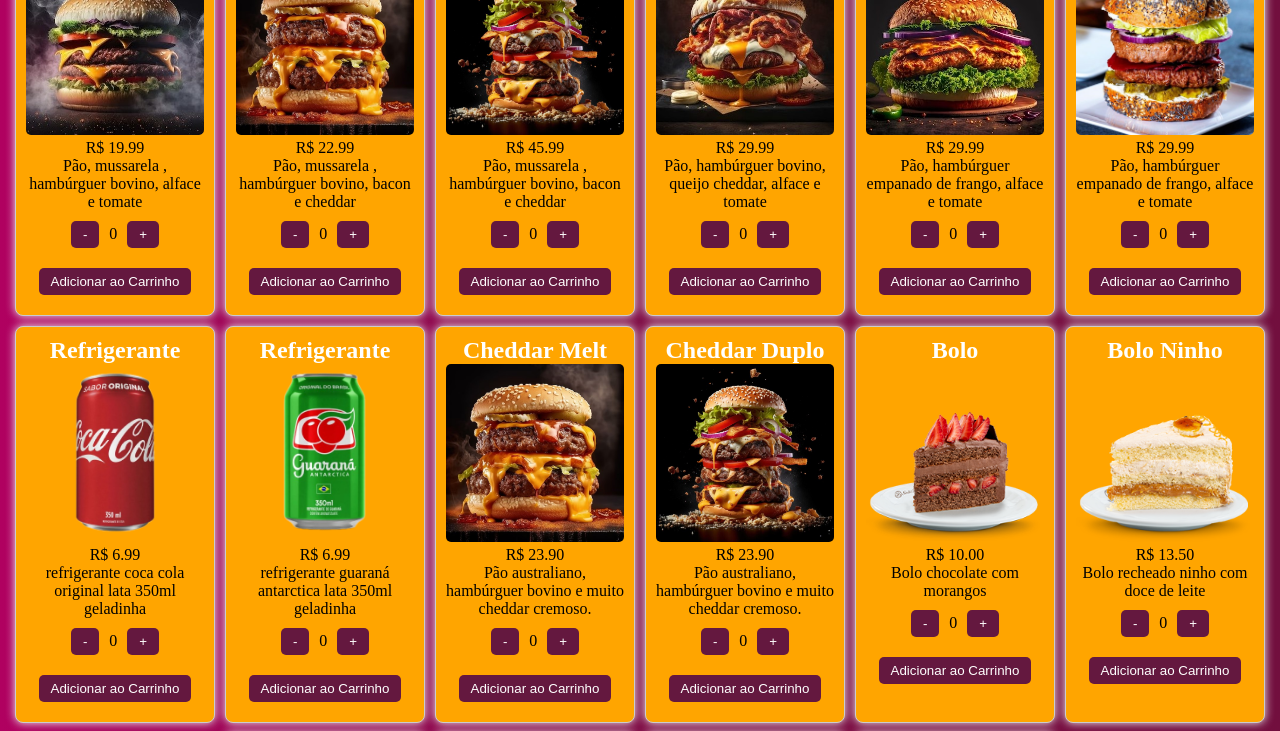
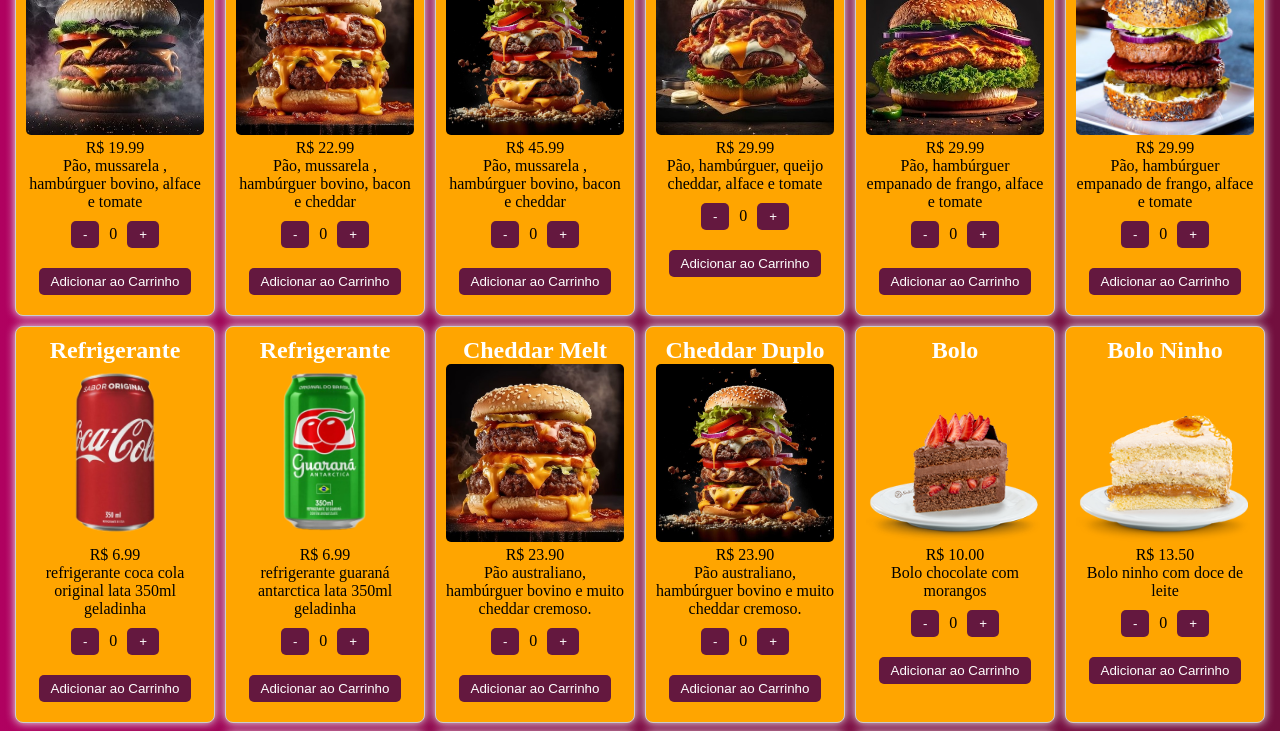
Before and after one commit to andressa1010/projeto-hamburgueria-club, a React (Vite) app: page / in a window 1280 px wide. Shown: the part 595-1326 px from the top of the page. Built offline with nearby package versions, Linux system fonts and the light colour scheme.

Commit message:
home-pag

```diff
--- a/src/Pages/home.jsx
+++ b/src/Pages/home.jsx
@@ -32,7 +32,7 @@ const hamburguersDisponivel = [
     nome:"X-Bacon",
     imagem:"/dev-bacon.jpg",
     preco: 29.99,
-    descricao:"Pão, hambúrguer bovino, queijo cheddar, alface e tomate"
+    descricao:"Pão, hambúrguer, queijo cheddar, alface e tomate"
   },
 
     {
@@ -90,7 +90,7 @@ const hamburguersDisponivel = [
       nome: "Bolo Ninho",
       imagem: "/bolo13.png",
       preco: 13.50,
-      descricao: "Bolo recheado ninho com doce de leite"
+      descricao: "Bolo ninho com doce de leite"
     },
     {
       id: 13,
```
